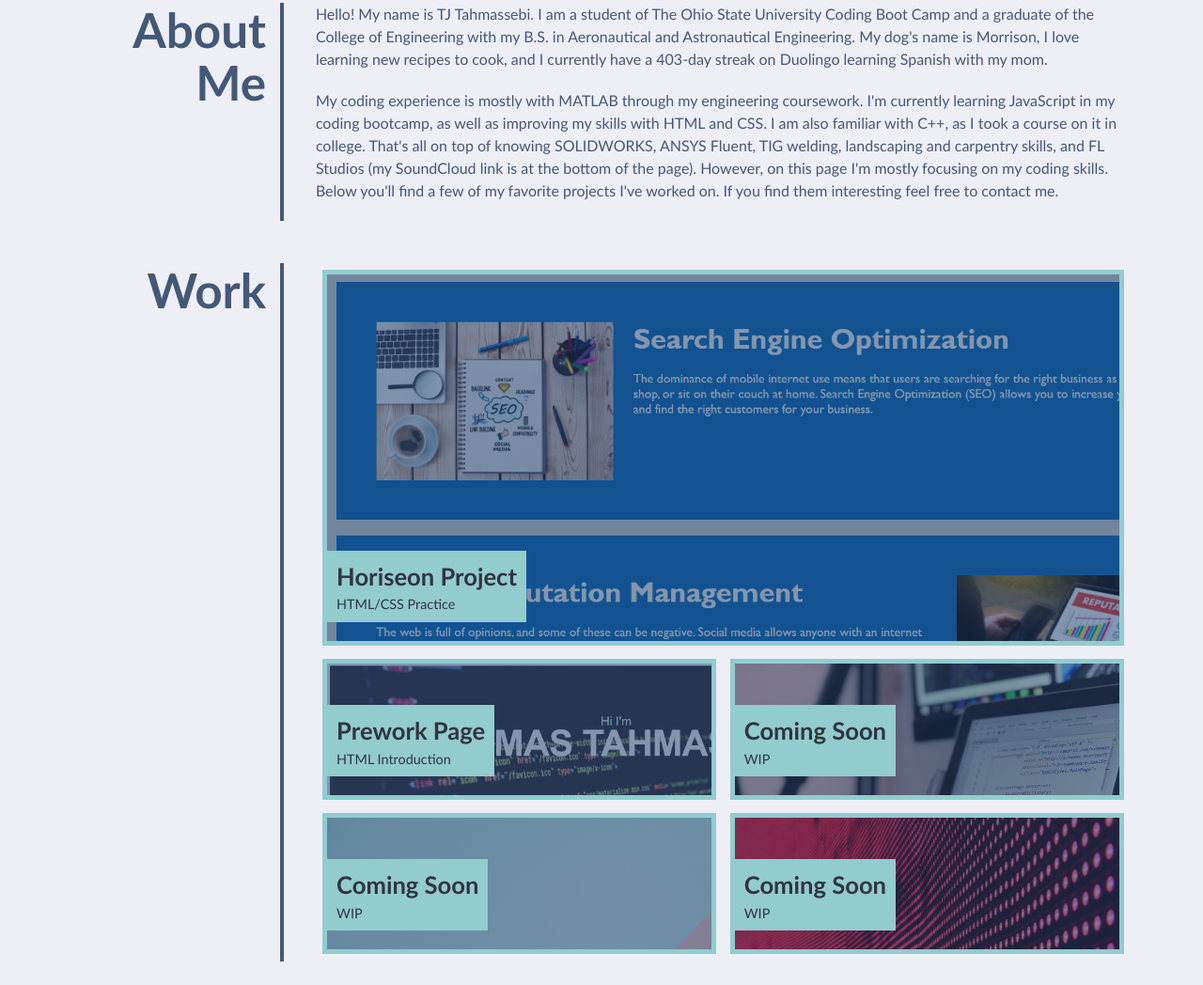
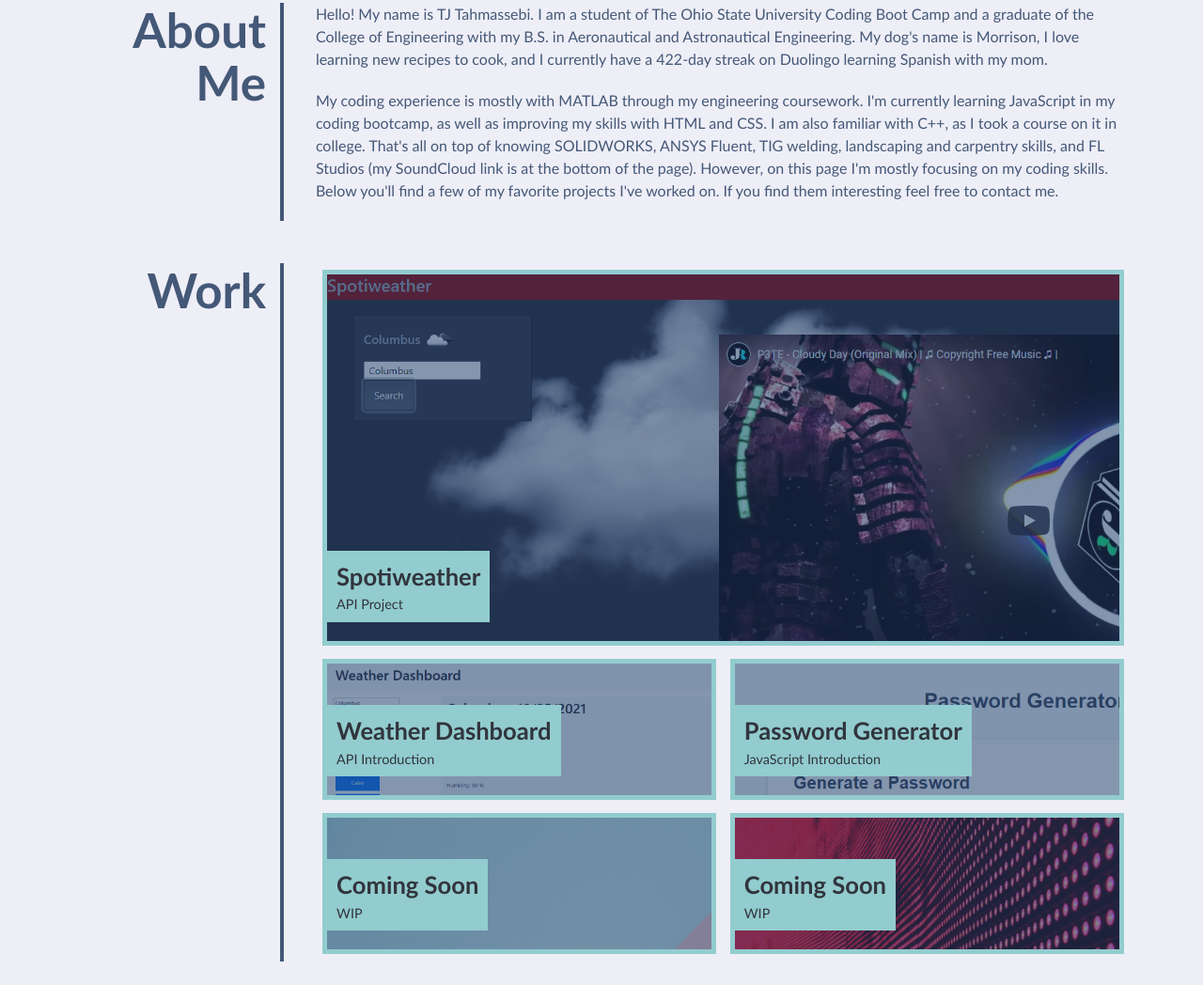
Before and after one commit to tjtahmas/TJ-Tahmassebi-s-Portfolio, a plain HTML site: page index.html in a window 1280 px wide. Shown: the part 569-1617 px from the top of the page at 94% size. Drawn offline with Linux system fonts and the light colour scheme.

Commit message:
updated for Homework, project and homework links added

```diff
--- a/assets/css/style.css
+++ b/assets/css/style.css
@@ -232,11 +232,11 @@
 }
 
 .led-wall {
-  background-image: url("../About\ Me.png"); /*Changed background image to screenshot of the project*/
+  background-image: url("../Dashboard.png"); /*Changed background image to screenshot of the project*/
 }
 
 .react-calc {
-  background-image: url("../images/02-portfolio-2.jpg");
+  background-image: url("../Generator.png");
 }
 
 .pastel-puzzles {
@@ -244,7 +244,7 @@
 }
 
 .surf-report {
-  background-image: url("../Horiseon.png"); /*Changed background image to screenshot of the project*/
+  background-image: url("../Spotiweather.png"); /*Changed background image to screenshot of the project*/
 }
 
 /* end portfolio project images */
--- a/index.html
+++ b/index.html
@@ -38,7 +38,7 @@
       <div>
         <p>
           Hello! My name is TJ Tahmassebi. I am a student of The Ohio State University Coding Boot Camp and a graduate of the College of Engineering with my B.S. in Aeronautical and Astronautical Engineering.
-          My dog's name is Morrison, I love learning new recipes to cook, and I currently have a 403-day streak on Duolingo learning Spanish with my mom.
+          My dog's name is Morrison, I love learning new recipes to cook, and I currently have a 422-day streak on Duolingo learning Spanish with my mom.
 
         </p>
         <p>
@@ -54,23 +54,23 @@
       <h2>Work</h2>
       <div class="flex-container">
 
-        <a href="https://tjtahmas.github.io/SEO-Optimization-Work/" class="flex-item surf-report" target="_blank">
+        <a href="https://tjtahmas.github.io/API-Project-1/" class="flex-item surf-report" target="_blank">
           <div>
-            <h3>Horiseon Project</h3>
-            <span>HTML/CSS Practice</span>
+            <h3>Spotiweather</h3>
+            <span>API Project</span>
           </div>
         </a>
 
-        <a href="https://tjtahmas.github.io/prework-about-me/" class="flex-item led-wall" target="_blank">
+        <a href="https://tjtahmas.github.io/Locational-Weather-Dashboard" class="flex-item led-wall" target="_blank">
           <div>
-            <h3>Prework Page</h3>
-            <span>HTML Introduction</span>
+            <h3>Weather Dashboard</h3>
+            <span>API Introduction</span>
           </div>
         </a>
-        <a href="#" class="flex-item react-calc">
+        <a href="https://tjtahmas.github.io/Secure-Password-Generator" class="flex-item react-calc" target="_blank">
           <div>
-            <h3>Coming Soon</h3> <!--Filling in last 3 links as new projects are completed-->
-            <span>WIP</span>
+            <h3>Password Generator</h3> <!--Filling in last 3 links as new projects are completed-->
+            <span>JavaScript Introduction</span>
           </div>
         </a>
 
```
Also changed, not shown: assets/Dashboard.png (added), assets/Generator.png (added), assets/Spotiweather.png (added).
